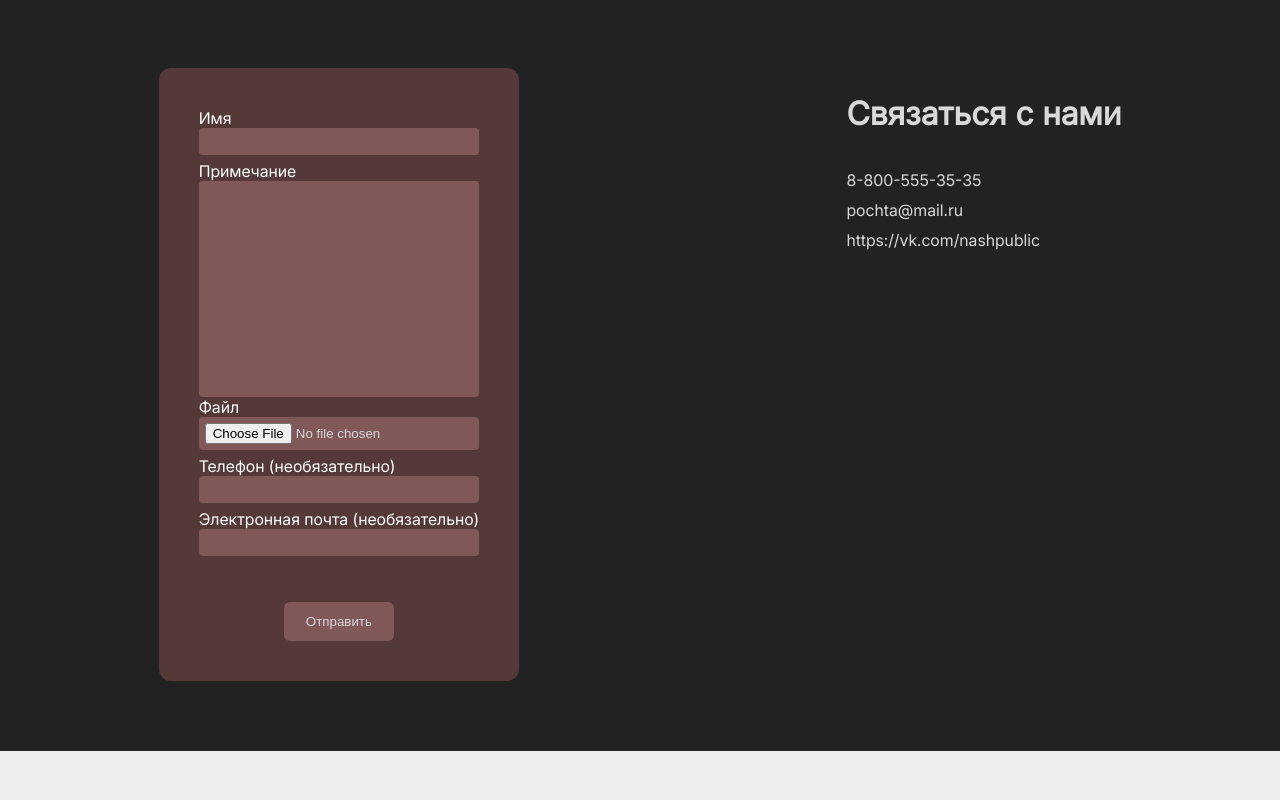
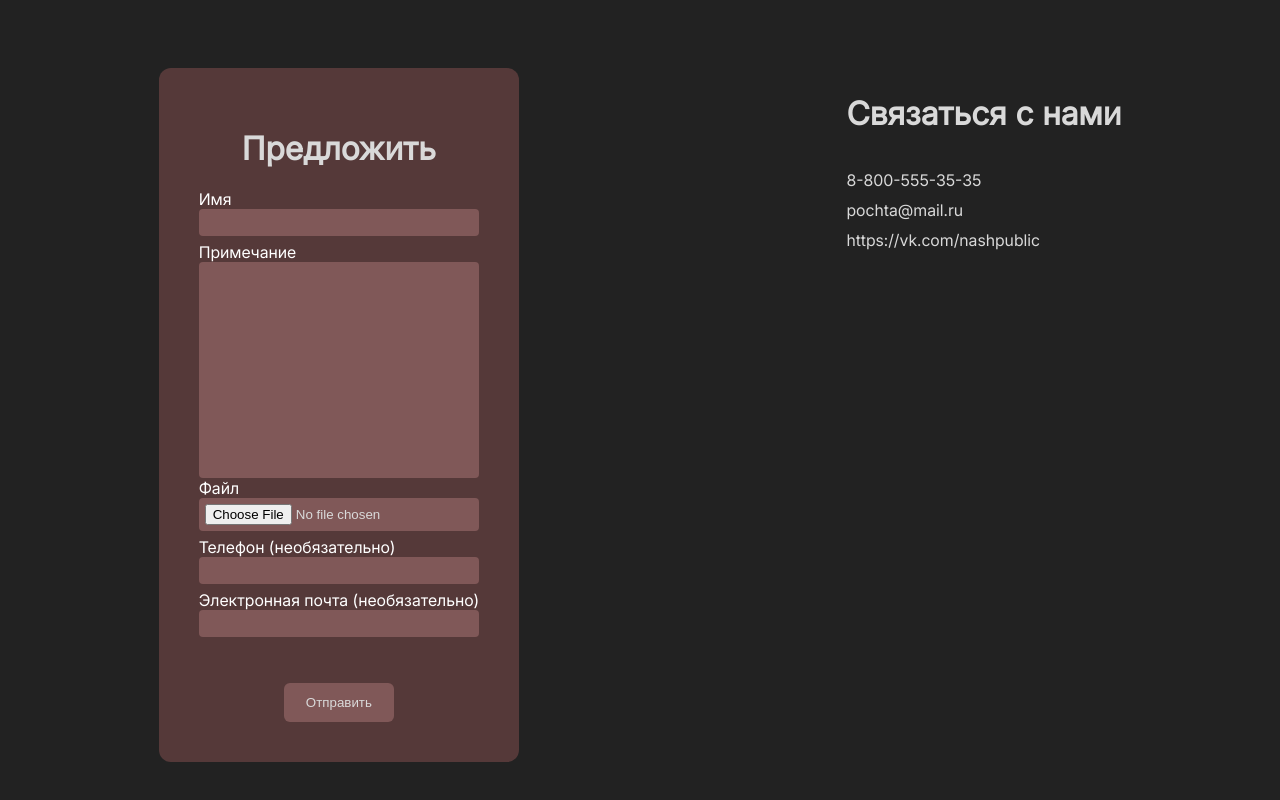
Before and after one commit to taleOfTheCruelWorld/museum, a plain HTML site: page user/index.html in a window 1280 px wide. Shown: the part 4556-5356 px from the top of the page. Before the commit the page ends 5307 px from the top, so only its background shows below. Drawn offline with Linux system fonts and the light colour scheme.

Commit message:
подвальчек

```diff
--- a/share/css/footer.css
+++ b/share/css/footer.css
@@ -93,3 +93,6 @@ footer .info span {
     color: var(--nav-element-color);
     font-size: 1rem;
 }
+.suggestion h1{
+    color: var(--nav-element-color);
+}
--- a/user/index.html
+++ b/user/index.html
@@ -151,6 +151,7 @@
 
     <footer id="footer">
         <form action="" class="suggestion">
+            <h1>Предложить</h1>
             <div class="input-div">
                 <label for="name">Имя</label>
                 <input type="text" name="" id="name">
```
